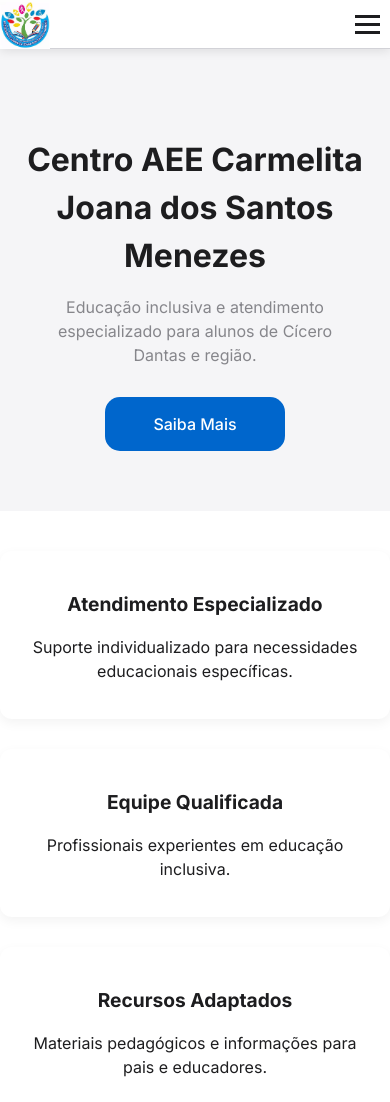
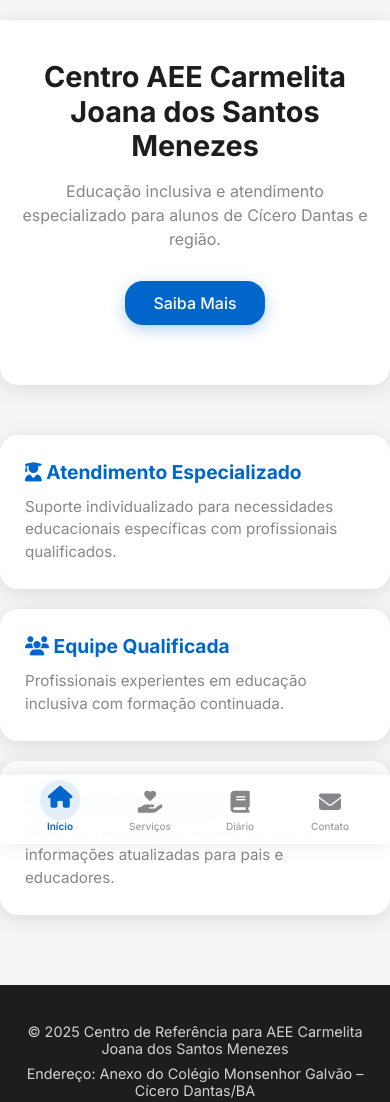
Before and after one commit to CentroAEE/Carmelita, a plain HTML site: page index.html in a window 390 px wide. Shown: the top 1102 px of the page. Drawn offline with Linux system fonts and the light colour scheme.

Commit message:
Update index.html

```diff
--- a/index.html
+++ b/index.html
@@ -2,27 +2,42 @@
 <html lang="pt-BR">
 <head>
     <meta charset="UTF-8">
-    <meta name="viewport" content="width=device-width, initial-scale=1.0, maximum-scale=1.0, user-scalable=no">
-    <title>AEE Carmelita Joana dos Santos Menezes - Início</title>
-    <link rel="stylesheet" href="css/style.css">
+    <meta name="viewport" content="width=device-width, initial-scale=1.0, minimum-scale=1.0, maximum-scale=1.0, user-scalable=no">
+    <title>AEE Carmelita Joana dos Santos Menezes</title>
+    <link rel="stylesheet" href="https://cdnjs.cloudflare.com/ajax/libs/font-awesome/6.4.0/css/all.min.css">
     <link rel="preconnect" href="https://fonts.googleapis.com">
     <link rel="preconnect" href="https://fonts.gstatic.com" crossorigin>
-    <link href="https://fonts.googleapis.com/css2?family=Inter:wght@400;500;600;700&display=swap" rel="stylesheet">
+    <link href="https://fonts.googleapis.com/css2?family=Inter:wght@300;400;500;600;700&display=swap" rel="stylesheet">
     <style>
-        /* === Estilos Globais Mobile-First === */
+        /* === Variáveis de Design === */
         :root {
-            --apple-background-alt: #f5f5f7;
-            --apple-border-color: #d2d2d7;
-            --apple-gray-text: #1d1d1f;
-            --apple-gray-text-light: #86868b;
-            --apple-blue: #0066cc;
+            --primary-color: #0066cc;
+            --secondary-color: #5ac8fa;
+            --text-dark: #1d1d1f;
+            --text-light: #86868b;
+            --bg-light: #f5f5f7;
+            --bg-white: #ffffff;
+            --border-radius: 18px;
+            --dock-height: 70px;
+            --safe-area: env(safe-area-inset-bottom);
+            --shadow: 0 4px 20px rgba(0, 0, 0, 0.1);
+            --transition: all 0.3s cubic-bezier(0.25, 0.8, 0.25, 1);
+        }
+
+        /* === Reset e Base === */
+        * {
+            margin: 0;
+            padding: 0;
+            box-sizing: border-box;
+            -webkit-tap-highlight-color: transparent;
         }
 
         body {
             font-family: 'Inter', sans-serif;
-            margin: 0;
-            padding: 0;
-            color: var(--apple-gray-text);
+            color: var(--text-dark);
+            background-color: var(--bg-light);
+            padding-bottom: calc(var(--dock-height) + var(--safe-area));
+            overflow-x: hidden;
         }
 
         .container {
@@ -30,25 +45,22 @@
             max-width: 1200px;
             margin: 0 auto;
             padding: 0 20px;
-            box-sizing: border-box;
         }
 
-        /* === Header e Menu Mobile === */
+        /* === Header Desktop === */
         .main-header {
-            background-color: white;
-            box-shadow: 0 2px 10px rgba(0, 0, 0, 0.1);
+            background-color: var(--bg-white);
+            box-shadow: var(--shadow);
             position: sticky;
             top: 0;
-            z-index: 100;
-            width: 100%;
+            z-index: 1000;
         }
 
-        .main-nav {
+        .desktop-nav {
             display: flex;
             justify-content: space-between;
             align-items: center;
             padding: 15px 0;
-            position: relative;
         }
 
         .logo-img {
@@ -56,195 +68,270 @@
             width: auto;
         }
 
-        /* Menu Hamburguer - Corrigido para Chrome em tela dividida */
-        .menu-toggle {
-            display: none;
-            background: none;
-            border: none;
-            cursor: pointer;
-            padding: 10px;
-            z-index: 101;
+        .desktop-menu {
+            display: flex;
+            list-style: none;
+            gap: 25px;
         }
 
-        .hamburger {
-            display: block;
-            width: 25px;
-            height: 3px;
-            background: var(--apple-gray-text);
+        .desktop-menu li a {
+            text-decoration: none;
+            color: var(--text-dark);
+            font-weight: 500;
+            padding: 8px 0;
             position: relative;
-            transition: transform 0.3s ease;
+            transition: var(--transition);
         }
 
-        .hamburger::before, .hamburger::after {
+        .desktop-menu li a:hover,
+        .desktop-menu li a.active {
+            color: var(--primary-color);
+        }
+
+        .desktop-menu li a.active::after {
             content: '';
             position: absolute;
+            bottom: 0;
+            left: 0;
             width: 100%;
-            height: 100%;
-            background: inherit;
-            left: 0;
-            transition: transform 0.3s ease, opacity 0.3s ease;
+            height: 2px;
+            background-color: var(--primary-color);
         }
 
-        .hamburger::before { top: -8px; transform-origin: left center; }
-        .hamburger::after { bottom: -8px; transform-origin: left center; }
-
-        .nav-menu {
+        /* === Dock Menu Mobile === */
+        .mobile-dock {
+            position: fixed;
+            bottom: 0;
+            left: 0;
+            width: 100%;
+            height: calc(var(--dock-height) + var(--safe-area));
+            background-color: rgba(255, 255, 255, 0.95);
+            backdrop-filter: blur(20px);
+            -webkit-backdrop-filter: blur(20px);
             display: flex;
-            list-style: none;
-            margin: 0;
-            padding: 0;
-            gap: 20px;
+            justify-content: center;
+            align-items: center;
+            z-index: 1000;
+            box-shadow: 0 -2px 20px rgba(0, 0, 0, 0.1);
+            padding-bottom: var(--safe-area);
+            border-top: 1px solid rgba(0, 0, 0, 0.05);
         }
 
-        .nav-menu li a {
-            text-decoration: none;
-            color: var(--apple-gray-text);
-            font-weight: 500;
-            padding: 5px 0;
-            transition: color 0.3s;
-            white-space: nowrap;
+        .dock-items {
+            display: flex;
+            justify-content: space-around;
+            width: 100%;
+            max-width: 500px;
+            padding: 0 15px;
         }
 
-        .nav-menu li a:hover, .nav-menu li a.active {
-            color: var(--apple-blue);
+        .dock-item {
+            display: flex;
+            flex-direction: column;
+            align-items: center;
+            justify-content: center;
+            text-decoration: none;
+            color: var(--text-light);
+            transition: var(--transition);
+            flex: 1;
+            max-width: 80px;
         }
 
-        /* === Hero Section === */
+        .dock-icon {
+            width: 28px;
+            height: 28px;
+            display: flex;
+            align-items: center;
+            justify-content: center;
+            margin-bottom: 4px;
+            position: relative;
+        }
+
+        .dock-icon i {
+            font-size: 22px;
+            transition: var(--transition);
+        }
+
+        .dock-item.active .dock-icon i {
+            color: var(--primary-color);
+            transform: translateY(-5px);
+        }
+
+        .dock-label {
+            font-size: 10px;
+            font-weight: 500;
+            text-align: center;
+            transition: var(--transition);
+            opacity: 0.8;
+        }
+
+        .dock-item.active .dock-label {
+            color: var(--primary-color);
+            opacity: 1;
+            font-weight: 600;
+        }
+
+        /* Efeito de destaque no item ativo */
+        .dock-item.active .dock-icon::before {
+            content: '';
+            position: absolute;
+            top: -8px;
+            width: 40px;
+            height: 40px;
+            background-color: var(--primary-color);
+            opacity: 0.1;
+            border-radius: 50%;
+            z-index: -1;
+        }
+
+        /* === Conteúdo Principal === */
+        main {
+            min-height: calc(100vh - var(--dock-height) - var(--safe-area));
+            padding-top: 20px;
+        }
+
         .hero-section {
             text-align: center;
-            padding: 60px 0;
-            background-color: var(--apple-background-alt);
+            padding: 40px 0 60px;
+            background-color: var(--bg-white);
+            border-radius: 0 0 var(--border-radius) var(--border-radius);
+            margin-bottom: 20px;
+            box-shadow: var(--shadow);
         }
 
         .hero-section h1 {
-            font-size: 2rem;
+            font-size: clamp(1.8rem, 5vw, 2.5rem);
             font-weight: 700;
             margin-bottom: 15px;
+            line-height: 1.2;
         }
 
         .hero-section p {
-            font-size: 1rem;
-            color: var(--apple-gray-text-light);
-            max-width: 90%;
+            font-size: clamp(1rem, 3vw, 1.1rem);
+            color: var(--text-light);
+            max-width: 600px;
             margin: 0 auto 30px;
+            line-height: 1.5;
         }
 
         .hero-button {
-            background-color: var(--apple-blue);
+            background-color: var(--primary-color);
             color: white;
-            padding: 15px 30px;
-            border-radius: 15px;
+            padding: 12px 28px;
+            border-radius: var(--border-radius);
             text-decoration: none;
             font-size: 1rem;
             font-weight: 500;
             display: inline-block;
-            min-width: 120px;
-            transition: background-color 0.3s;
+            transition: var(--transition);
+            box-shadow: 0 4px 15px rgba(0, 102, 204, 0.3);
         }
 
         .hero-button:hover {
             background-color: #0052a3;
+            transform: translateY(-2px);
         }
 
-        /* === Features Section === */
         .features-section {
-            padding: 40px 0;
+            padding: 30px 0;
             display: grid;
-            grid-template-columns: 1fr;
-            gap: 30px;
-            text-align: center;
+            grid-template-columns: repeat(auto-fit, minmax(280px, 1fr));
+            gap: 20px;
         }
 
         .feature-item {
-            padding: 20px;
-            background: white;
-            border-radius: 12px;
-            box-shadow: 0 4px 12px rgba(0, 0, 0, 0.05);
+            background-color: var(--bg-white);
+            padding: 25px;
+            border-radius: var(--border-radius);
+            box-shadow: var(--shadow);
+            transition: var(--transition);
+        }
+
+        .feature-item:hover {
+            transform: translateY(-5px);
         }
 
         .feature-item h3 {
             font-size: 1.2rem;
-            margin-bottom: 10px;
+            margin-bottom: 12px;
+            color: var(--primary-color);
+        }
+
+        .feature-item p {
+            font-size: 0.95rem;
+            color: var(--text-light);
+            line-height: 1.5;
         }
 
         /* === Footer === */
         .main-footer {
-            background-color: var(--apple-gray-text);
+            background-color: var(--text-dark);
             color: white;
             text-align: center;
             padding: 30px 0;
-            font-size: 0.9rem;
+            margin-top: 40px;
         }
 
         .main-footer p {
-            margin: 10px 0;
+            margin: 8px 0;
+            font-size: 0.9rem;
+            opacity: 0.8;
         }
 
-        /* === Media Queries (Tablet/Desktop) === */
-        @media (min-width: 768px) {
-            .hero-section h1 { font-size: 3rem; }
-            .hero-section p { font-size: 1.2rem; }
-            .features-section { grid-template-columns: repeat(3, 1fr); }
-            .menu-toggle { display: none; }
-            .nav-menu { display: flex !important; }
+        /* === Media Queries === */
+        @media (max-width: 1023px) {
+            .desktop-nav {
+                display: none;
+            }
         }
 
-        /* === Media Queries (Mobile) === */
-        @media (max-width: 767px) {
-            .menu-toggle {
-                display: block;
+        @media (min-width: 1024px) {
+            .mobile-dock {
+                display: none;
             }
-            .nav-menu {
-                display: none;
-                position: fixed;
-                top: 80px;
-                left: 0;
-                width: 100%;
-                background: white;
-                flex-direction: column;
-                padding: 20px;
-                box-shadow: 0 10px 15px rgba(0, 0, 0, 0.1);
-                z-index: 100;
-                max-height: calc(100vh - 80px);
-                overflow-y: auto;
+            body {
+                padding-bottom: 0;
             }
-            .nav-menu.active {
-                display: flex;
+        }
+
+        /* Ajustes para tablets */
+        @media (min-width: 768px) and (max-width: 1023px) {
+            .dock-items {
+                max-width: 600px;
             }
-            .nav-menu li {
-                margin: 10px 0;
-                text-align: center;
+            .dock-item {
+                max-width: 100px;
             }
-            /* Animação do hambúrguer */
-            .menu-toggle.active .hamburger {
-                transform: rotate(45deg);
+            .dock-icon i {
+                font-size: 24px;
             }
-            .menu-toggle.active .hamburger::before {
-                transform: rotate(90deg) translateX(-8px);
+            .dock-label {
+                font-size: 11px;
             }
-            .menu-toggle.active .hamburger::after {
-                opacity: 0;
+        }
+
+        /* Suporte para dispositivos com notch */
+        @supports (padding-bottom: env(safe-area-inset-bottom)) {
+            .mobile-dock {
+                padding-bottom: env(safe-area-inset-bottom);
             }
         }
     </style>
 </head>
 <body>
+    <!-- Header Desktop -->
     <header class="main-header">
-        <nav class="main-nav container">
+        <nav class="desktop-nav container">
             <a href="index.html" class="logo-link">
                 <img src="images/logo.avif" alt="Logomarca AEE" class="logo-img">
             </a>
-            <button class="menu-toggle" id="menu-toggle" aria-label="Abrir menu">
-                <span class="hamburger"></span>
-            </button>
-            <ul class="nav-menu" id="nav-menu">
+            <ul class="desktop-menu">
                 <li><a href="index.html" class="active">Início</a></li>
                 <li><a href="pages/institucional.html">Institucional</a></li>
                 <li><a href="pages/servicos.html">Serviços</a></li>
                 <li><a href="pages/pais_alunos.html">Pais e Alunos</a></li>
-                <li><a href="pages/diario.html">Diário da Inclusão</a></li>
+                <li><a href="pages/diario.html">Diário</a></li>
                 <li><a href="pages/noticias.html">Notícias</a></li>
-                <li><a href="pages/legislacao.html">Legislação</a></li>
                 <li><a href="pages/contato.html">Contato</a></li>
             </ul>
         </nav>
@@ -261,57 +348,119 @@
 
         <section class="features-section container">
             <div class="feature-item">
-                <h3>Atendimento Especializado</h3>
-                <p>Suporte individualizado para necessidades educacionais específicas.</p>
+                <h3><i class="fas fa-user-graduate"></i> Atendimento Especializado</h3>
+                <p>Suporte individualizado para necessidades educacionais específicas com profissionais qualificados.</p>
             </div>
             <div class="feature-item">
-                <h3>Equipe Qualificada</h3>
-                <p>Profissionais experientes em educação inclusiva.</p>
+                <h3><i class="fas fa-users"></i> Equipe Qualificada</h3>
+                <p>Profissionais experientes em educação inclusiva com formação continuada.</p>
             </div>
             <div class="feature-item">
-                <h3>Recursos Adaptados</h3>
-                <p>Materiais pedagógicos e informações para pais e educadores.</p>
+                <h3><i class="fas fa-book-open"></i> Recursos Adaptados</h3>
+                <p>Materiais pedagógicos especializados e informações atualizadas para pais e educadores.</p>
             </div>
         </section>
     </main>
 
+    <!-- Dock Menu Mobile -->
+    <nav class="mobile-dock">
+        <div class="dock-items">
+            <a href="index.html" class="dock-item active">
+                <div class="dock-icon">
+                    <i class="fas fa-home"></i>
+                </div>
+                <span class="dock-label">Início</span>
+            </a>
+            <a href="pages/servicos.html" class="dock-item">
+                <div class="dock-icon">
+                    <i class="fas fa-hand-holding-heart"></i>
+                </div>
+                <span class="dock-label">Serviços</span>
+            </a>
+            <a href="pages/diario.html" class="dock-item">
+                <div class="dock-icon">
+                    <i class="fas fa-book"></i>
+                </div>
+                <span class="dock-label">Diário</span>
+            </a>
+            <a href="pages/contato.html" class="dock-item">
+                <div class="dock-icon">
+                    <i class="fas fa-envelope"></i>
+                </div>
+                <span class="dock-label">Contato</span>
+            </a>
+        </div>
+    </nav>
+
     <footer class="main-footer">
         <div class="container">
-            <p>&copy; 2025 Centro de Referência para AEE Carmelita Joana dos Santos Menezes.</p>
+            <p>&copy; 2025 Centro de Referência para AEE Carmelita Joana dos Santos Menezes</p>
             <p>Endereço: Anexo do Colégio Monsenhor Galvão – Cícero Dantas/BA</p>
             <p>Telefone: (75) 99999-9999 | Email: contato@centroaee.edu.br</p>
         </div>
     </footer>
 
     <script>
-        // Menu Mobile - Corrigido para Chrome em tela dividida
-        const menuToggle = document.getElementById('menu-toggle');
-        const navMenu = document.getElementById('nav-menu');
+        // Sistema de navegação com armazenamento local
+        document.addEventListener('DOMContentLoaded', function() {
+            // Ativar item do dock conforme a página atual
+            const currentPage = window.location.pathname.split('/').pop() || 'index.html';
+            const dockItems = document.querySelectorAll('.dock-item');
 
-        menuToggle.addEventListener('click', () => {
-            menuToggle.classList.toggle('active');
-            navMenu.classList.toggle('active');
+            dockItems.forEach(item => {
+                item.classList.remove('active');
+                const link = item.getAttribute('href');
+                if (currentPage.includes(link.split('/').pop())) {
+                    item.classList.add('active');
+                }
+            });
 
-            // Bloqueia/desbloqueia o scroll da página
-            document.body.style.overflow = navMenu.classList.contains('active') ? 'hidden' : '';
-        });
+            // Suporte para swipe no dock (opcional)
+            let touchStartX = 0;
+            let touchEndX = 0;
+            const dock = document.querySelector('.mobile-dock');
 
-        // Fechar menu ao clicar em um link ou fora do menu
-        document.addEventListener('click', (event) => {
-            const isClickInsideMenu = navMenu.contains(event.target) || menuToggle.contains(event.target);
-            if (!isClickInsideMenu && navMenu.classList.contains('active')) {
-                menuToggle.classList.remove('active');
-                navMenu.classList.remove('active');
-                document.body.style.overflow = '';
+            dock.addEventListener('touchstart', e => {
+                touchStartX = e.changedTouches[0].screenX;
+            }, false);
+
+            dock.addEventListener('touchend', e => {
+                touchEndX = e.changedTouches[0].screenX;
+                handleSwipe();
+            }, false);
+
+            function handleSwipe() {
+                const threshold = 50;
+                if (touchEndX < touchStartX - threshold) {
+                    // Swipe left
+                    navigateDock(1);
+                }
+                if (touchEndX > touchStartX + threshold) {
+                    // Swipe right
+                    navigateDock(-1);
+                }
             }
-        });
 
-        // Fechar menu ao redimensionar a tela (para casos de tela dividida)
-        window.addEventListener('resize', () => {
-            if (window.innerWidth > 767 && navMenu.classList.contains('active')) {
-                menuToggle.classList.remove('active');
-                navMenu.classList.remove('active');
-                document.body.style.overflow = '';
+            function navigateDock(direction) {
+                const activeItem = document.querySelector('.dock-item.active');
+                const items = Array.from(document.querySelectorAll('.dock-item'));
+                const currentIndex = items.indexOf(activeItem);
+                const nextIndex = (currentIndex + direction + items.length) % items.length;
+
+                if (nextIndex !== currentIndex) {
+                    window.location.href = items[nextIndex].getAttribute('href');
+                }
+            }
+
+            // Preload de páginas para melhor performance
+            if ('connection' in navigator && navigator.connection.saveData) {
+                console.log('Modo save-data ativado - preload desabilitado');
+            } else {
+                const links = document.querySelectorAll('.dock-item:not(.active)');
+                links.forEach(link => {
+                    const url = link.getAttribute('href');
+                    fetch(url, {method: 'HEAD'});
+                });
             }
         });
     </script>
```
